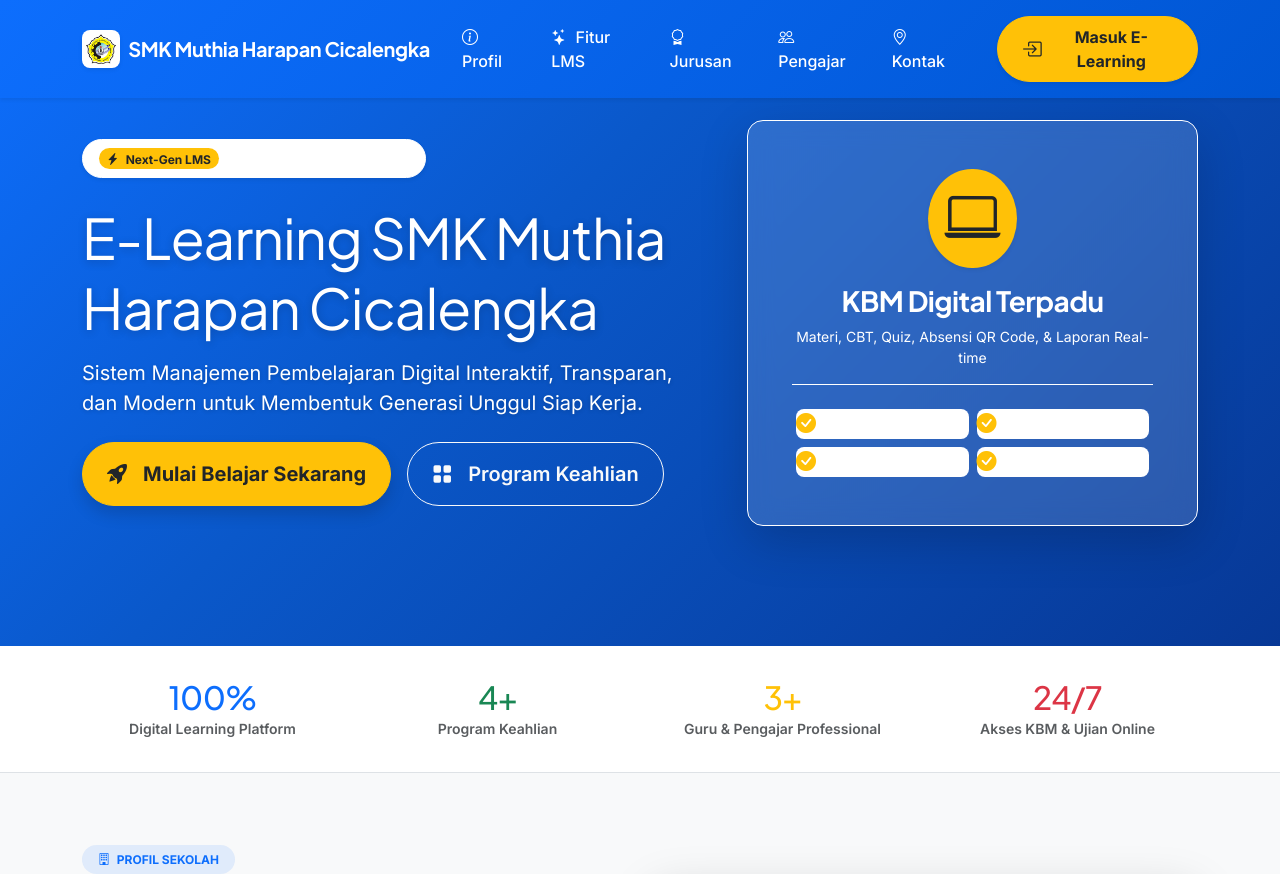
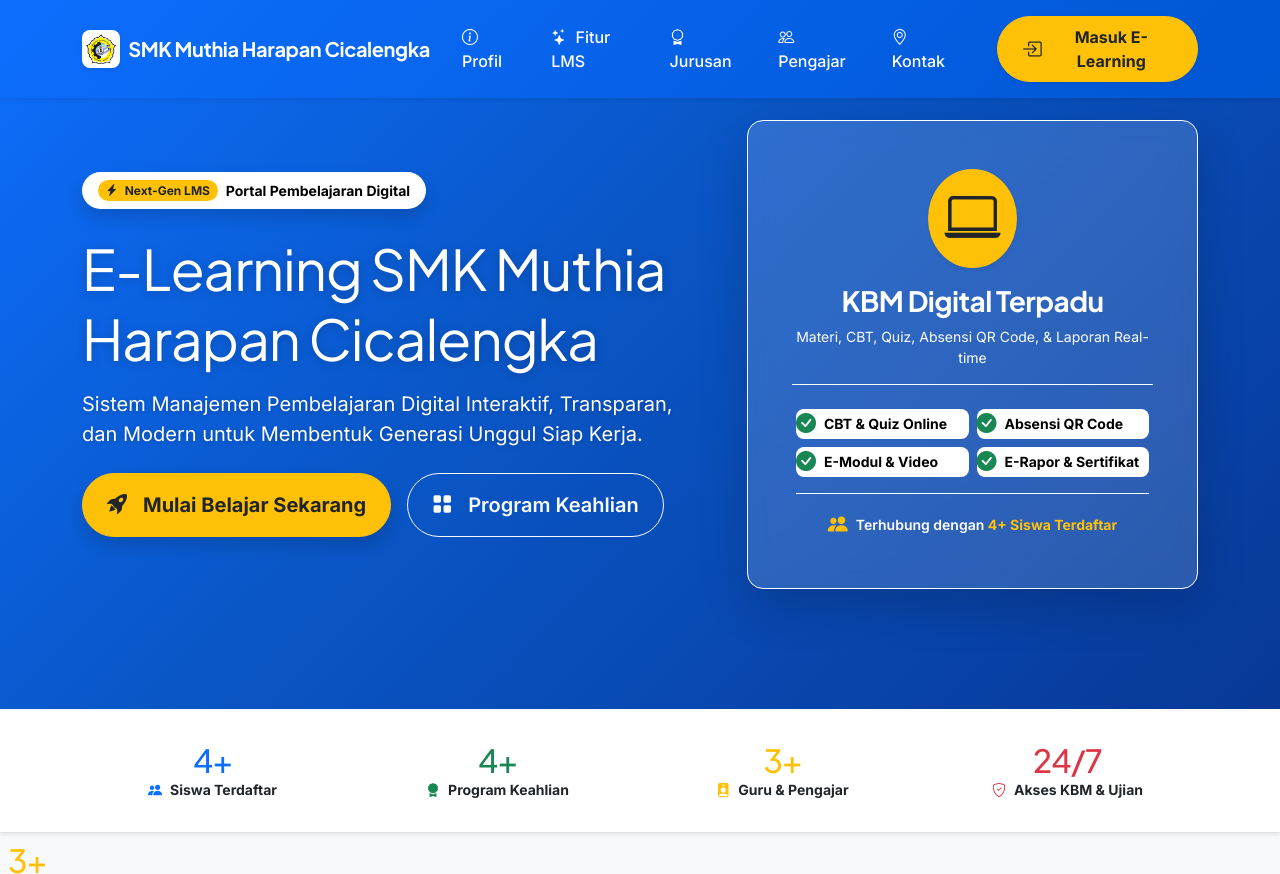
Before and after one commit to Agungrifaldi49/elearning, a PHP site: page / in a window 1280 px wide. Shown: the top 874 px of the page. Run offline with PHP 8.4, Linux system fonts and the light colour scheme; data comes from the database, SQL or seed files in the repository; data that the repository does not hold is empty; some libraries are stand-ins or nearby versions.

Commit message:
upadate landing page

```diff
--- a/controllers/LandingController.php
+++ b/controllers/LandingController.php
@@ -4,6 +4,7 @@
  */
 require_once ROOT_PATH . 'models/AcademicModel.php';
 require_once ROOT_PATH . 'models/GuruModel.php';
+require_once ROOT_PATH . 'models/SiswaModel.php';
 require_once ROOT_PATH . 'models/SettingsModel.php';
 
 class LandingController {
@@ -11,10 +12,12 @@ class LandingController {
     public function index() {
         $academicModel = new AcademicModel();
         $guruModel = new GuruModel();
+        $siswaModel = new SiswaModel();
         $settingsModel = new SettingsModel();
 
         $jurusanList = $academicModel->getJurusan();
         $guruList = array_slice($guruModel->getAll(), 0, 8);
+        $totalSiswa = count($siswaModel->getAll());
         $settings = $settingsModel->getAll();
 
         require_once ROOT_PATH . 'views/landing/index.php';
--- a/views/landing/index.php
+++ b/views/landing/index.php
@@ -61,9 +61,9 @@ $visiContent = Security::safeHtml($settings['landing_visi_desc'] ?? 'Menjadi SMK
     <div class="container py-5 my-lg-4 mt-4">
         <div class="row align-items-center gy-5">
             <div class="col-lg-7 text-center text-lg-start">
-                <div class="d-inline-flex align-items-center gap-2 bg-white bg-opacity-20 backdrop-blur px-3 py-2 rounded-pill mb-4 border border-white border-opacity-30 shadow-sm">
+                <div class="d-inline-flex align-items-center gap-2 bg-white px-3 py-2 rounded-pill mb-4 shadow">
                     <span class="badge bg-warning text-dark fw-bold rounded-pill"><i class="bi bi-lightning-charge-fill me-1"></i> Next-Gen LMS</span>
-                    <span class="small fw-semibold text-white"><?= Security::safeText($settings['landing_hero_badge'] ?? 'Portal Pembelajaran Digital Terpadu') ?></span>
+                    <span class="small fw-bold text-dark" style="color: #000000 !important;"><?= Security::safeText($settings['landing_hero_badge'] ?? 'Portal Pembelajaran Digital Terpadu') ?></span>
                 </div>
                 <h1 class="display-4 fw-extrabold mb-3 text-white font-heading lh-sm" style="text-shadow: 0 2px 10px rgba(0,0,0,0.2);">
                     <?= Security::safeText($settings['landing_hero_title'] ?? 'E-Learning SMK Muthia Harapan Cicalengka') ?>
@@ -91,29 +91,35 @@ $visiContent = Security::safeHtml($settings['landing_visi_desc'] ?? 'Menjadi SMK
 
                     <div class="row g-2 text-start pt-3 border-top border-white border-opacity-20">
                         <div class="col-6">
-                            <div class="d-flex align-items-center gap-2 bg-white bg-opacity-20 p-2.5 rounded-3">
-                                <i class="bi bi-check-circle-fill text-warning fs-5"></i>
-                                <span class="small fw-semibold text-white">CBT & Quiz Online</span>
+                            <div class="d-flex align-items-center gap-2 bg-white p-2.5 rounded-3 shadow-xs">
+                                <i class="bi bi-check-circle-fill text-success fs-5 flex-shrink-0"></i>
+                                <span class="small fw-bold text-dark" style="color: #000000 !important;">CBT &amp; Quiz Online</span>
                             </div>
                         </div>
                         <div class="col-6">
-                            <div class="d-flex align-items-center gap-2 bg-white bg-opacity-20 p-2.5 rounded-3">
-                                <i class="bi bi-check-circle-fill text-warning fs-5"></i>
-                                <span class="small fw-semibold text-white">Absensi QR Code</span>
+                            <div class="d-flex align-items-center gap-2 bg-white p-2.5 rounded-3 shadow-xs">
+                                <i class="bi bi-check-circle-fill text-success fs-5 flex-shrink-0"></i>
+                                <span class="small fw-bold text-dark" style="color: #000000 !important;">Absensi QR Code</span>
                             </div>
                         </div>
                         <div class="col-6">
-                            <div class="d-flex align-items-center gap-2 bg-white bg-opacity-20 p-2.5 rounded-3">
-                                <i class="bi bi-check-circle-fill text-warning fs-5"></i>
-                                <span class="small fw-semibold text-white">E-Modul & Video</span>
+                            <div class="d-flex align-items-center gap-2 bg-white p-2.5 rounded-3 shadow-xs">
+                                <i class="bi bi-check-circle-fill text-success fs-5 flex-shrink-0"></i>
+                                <span class="small fw-bold text-dark" style="color: #000000 !important;">E-Modul &amp; Video</span>
                             </div>
                         </div>
                         <div class="col-6">
-                            <div class="d-flex align-items-center gap-2 bg-white bg-opacity-20 p-2.5 rounded-3">
-                                <i class="bi bi-check-circle-fill text-warning fs-5"></i>
-                                <span class="small fw-semibold text-white">E-Rapor & Sertifikat</span>
+                            <div class="d-flex align-items-center gap-2 bg-white p-2.5 rounded-3 shadow-xs">
+                                <i class="bi bi-check-circle-fill text-success fs-5 flex-shrink-0"></i>
+                                <span class="small fw-bold text-dark" style="color: #000000 !important;">E-Rapor &amp; Sertifikat</span>
                             </div>
                         </div>
+                    </div>
+
+                    <!-- Registered Students Badge Showcase -->
+                    <div class="d-flex align-items-center justify-content-center gap-2 mt-3 pt-3 border-top border-white border-opacity-20 text-white">
+                        <i class="bi bi-people-fill text-warning fs-5"></i>
+                        <span class="small fw-semibold">Terhubung dengan <strong class="text-warning"><?= (int)($totalSiswa ?? 0) ?>+ Siswa Terdaftar</strong></span>
                     </div>
                 </div>
             </div>
@@ -127,17 +133,31 @@ $visiContent = Security::safeHtml($settings['landing_visi_desc'] ?? 'Menjadi SMK
         <div class="row g-4 text-center">
             <div class="col-6 col-md-3">
                 <div class="p-2">
-                    <h2 class="fw-extrabold text-primary mb-0 font-heading">100%</h2>
-                    <span class="small text-muted fw-semibold">Digital Learning Platform</span>
+                    <h2 class="fw-extrabold text-primary mb-0 font-heading"><?= (int)($totalSiswa ?? 0) ?>+</h2>
+                    <span class="small text-dark fw-bold d-flex align-items-center justify-content-center gap-1"><i class="bi bi-people-fill text-primary me-1"></i> Siswa Terdaftar</span>
                 </div>
             </div>
             <div class="col-6 col-md-3">
                 <div class="p-2">
                     <h2 class="fw-extrabold text-success mb-0 font-heading"><?= count($jurusanList ?? []) ?>+</h2>
-                    <span class="small text-muted fw-semibold">Program Keahlian</span>
+                    <span class="small text-dark fw-bold d-flex align-items-center justify-content-center gap-1"><i class="bi bi-award-fill text-success me-1"></i> Program Keahlian</span>
                 </div>
             </div>
             <div class="col-6 col-md-3">
+                <div class="p-2">
+                    <h2 class="fw-extrabold text-warning mb-0 font-heading"><?= count($guruList ?? []) ?>+</h2>
+                    <span class="small text-dark fw-bold d-flex align-items-center justify-content-center gap-1"><i class="bi bi-person-badge-fill text-warning me-1"></i> Guru &amp; Pengajar</span>
+                </div>
+            </div>
+            <div class="col-6 col-md-3">
+                <div class="p-2">
+                    <h2 class="fw-extrabold text-danger mb-0 font-heading">24/7</h2>
+                    <span class="small text-dark fw-bold d-flex align-items-center justify-content-center gap-1"><i class="bi bi-shield-check text-danger me-1"></i> Akses KBM &amp; Ujian</span>
+                </div>
+            </div>
+        </div>
+    </div>
+</section>
                 <div class="p-2">
                     <h2 class="fw-extrabold text-warning mb-0 font-heading"><?= count($guruList ?? []) ?>+</h2>
                     <span class="small text-muted fw-semibold">Guru & Pengajar Professional</span>
```
